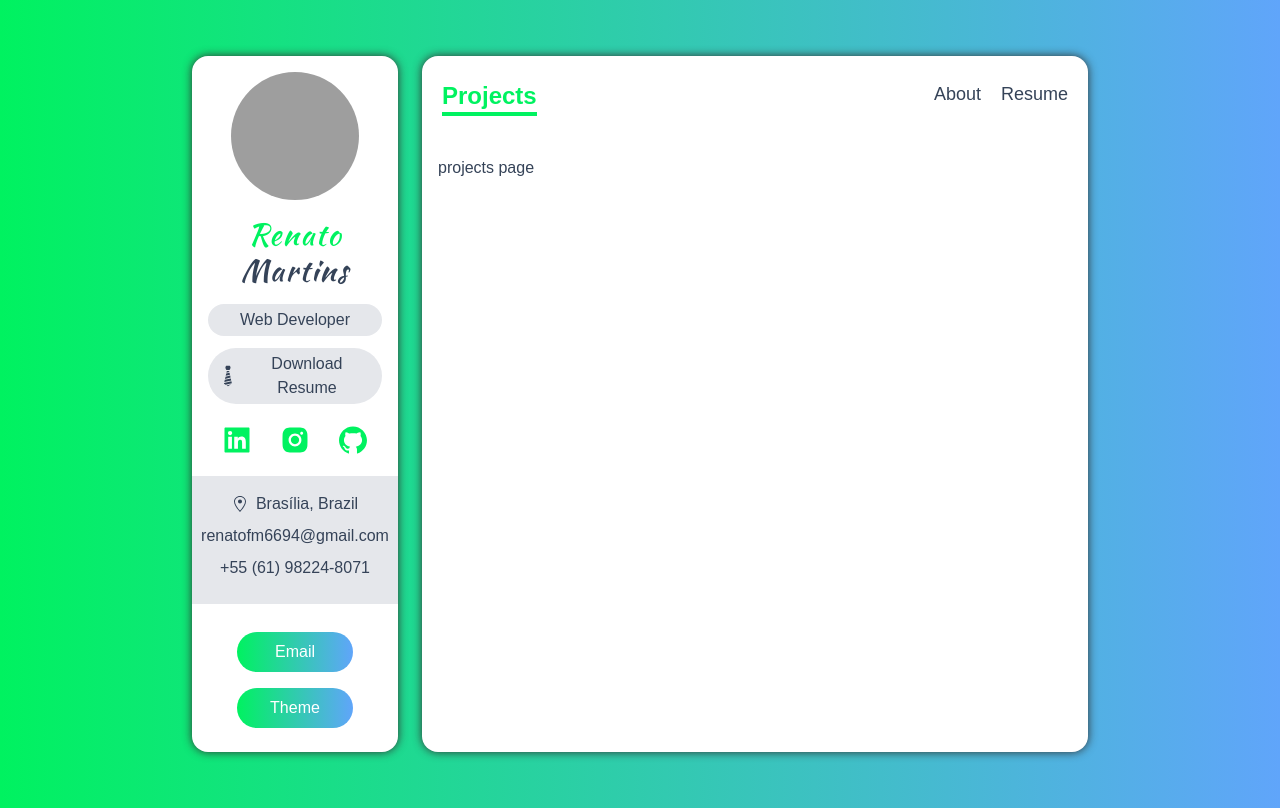
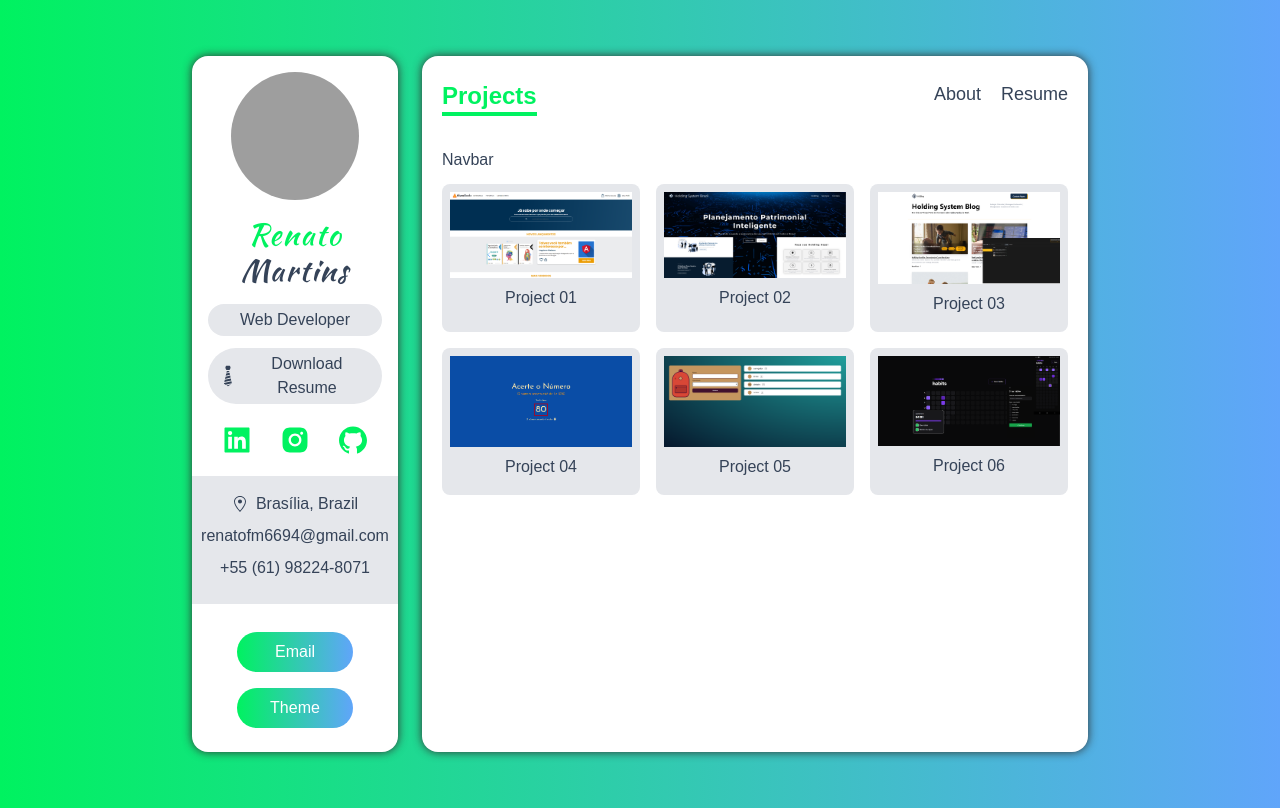
Before and after one commit to renatofm-dev/next-portfolio, a Next.js app: page /projects in a window 1280 px wide. Built offline with nearby package versions, Linux system fonts and the light colour scheme; grey boxes are pictures that could not be loaded.

Commit message:
add new component: ProjectCard.tsx and improve them

```diff
--- /dev/null
+++ b/components/ProjectCard.tsx
@@ -0,0 +1,80 @@
+import { IProject } from '@/types'
+import React, { FunctionComponent, useState } from 'react'
+import { AiFillGithub, AiFillProject } from 'react-icons/ai';
+import { MdClose } from 'react-icons/md';
+
+const ProjectCard: FunctionComponent<{
+  project: IProject;
+}> = ({
+  project: {
+    name,
+    image_path,
+    category,
+    deploy_url,
+    github_url,
+    description,
+    key_techs,
+  }
+}) => {
+
+    const [showDetail, setShowDetail] = useState(false);
+    return (
+      <div>
+        <img src={image_path} alt={`image of project ${name}`} className='cursor-pointer'
+          onClick={()=> setShowDetail(true)}/>
+        <p className='my-2 text-center'>{name}</p>
+
+
+        {
+          showDetail &&
+
+
+          <div className='absolute top-0 left-0 z-10 grid w-full h-auto p-2 text-black bg-gray-100 md:grid-cols-2 gap-x-12 dark:text-white dark:bg-dark-100'>
+
+            <div>
+              <img src={image_path} alt={`image of project ${name}`} />
+
+              <div className='flex justify-center my-4 space-x-3'>
+
+                <a href={github_url} className='flex items-center px-4 py-2 space-x-3 text-lg bg-gray-200 dark:bg-dark-200'>
+                  <AiFillGithub /> <span>Github</span>
+                </a>
+                <a href={deploy_url} className='flex items-center px-4 py-2 space-x-3 text-lg bg-gray-200 dark:bg-dark-200'>
+                  <AiFillProject /> <span>Project</span>
+                </a>
+              </div>
+
+
+            </div>
+
+            <div>
+              <h2 className='mb-3 text-xl font-medium md:text-2xl'>{name}</h2>
+              <h3 className='mb-3 font-medium'>{description}</h3>
+
+              <div className='flex mt-5 space-x-2 text-sm tracking-wider flax-wrap'>
+                {
+                  key_techs.map(tech => (
+                    <span key={tech}
+                      className='px-2 py-1 my-1 bg-gray-200 rounded-sm dark:bg-dark-200'
+                    >
+                      {tech}
+                    </span>
+                  ))
+                }
+              </div>
+            </div>
+
+            <button onClick={()=> setShowDetail(false)}
+              className='absolute p-1 bg-gray-200 rounded-full top-3 right-3 focus:outline-none dark:bg-dark-200'
+            >
+              <MdClose size={30} />
+            </button>
+
+          </div>
+        }
+      </div>
+
+    )
+  }
+
+export default ProjectCard
--- a/data.ts
+++ b/data.ts
@@ -104,7 +104,7 @@
   {
     name:"Project 01",
     description: "Lorem ipsum dolor sit amet, consectetur adipiscing elit, sed do eiusmod tempor incididunt ut labore et dolore magna aliqua.",
-    image_path:"../images/project01.png",
+    image_path:"../images/alurabooks.png",
     deploy_url: "https://github.com/rmartins94/My-Blog",
     category: ["React", "Node"],
     github_url: "https://github.com/rmartins94/My-Blog",
@@ -114,7 +114,7 @@
   {
     name:"Project 02",
     description: "Lorem ipsum dolor sit amet, consectetur adipiscing elit, sed do eiusmod tempor incididunt ut labore et dolore magna aliqua.",
-    image_path:"../images/project02.png",
+    image_path:"../images/hsb-landingpage.png",
     deploy_url: "https://github.com/rmartins94/My-Blog",
     category: ["React", "Node"],
     github_url: "https://github.com/rmartins94/My-Blog",
@@ -124,7 +124,7 @@
   {
     name:"Project 03",
     description: "Lorem ipsum dolor sit amet, consectetur adipiscing elit, sed do eiusmod tempor incididunt ut labore et dolore magna aliqua.",
-    image_path:"../images/project03.png",
+    image_path:"../images/HSBlog.png",
     deploy_url: "https://github.com/rmartins94/My-Blog",
     category: ["React", "Node"],
     github_url: "https://github.com/rmartins94/My-Blog",
@@ -134,7 +134,7 @@
   {
     name:"Project 04",
     description: "Lorem ipsum dolor sit amet, consectetur adipiscing elit, sed do eiusmod tempor incididunt ut labore et dolore magna aliqua.",
-    image_path:"../images/project04.png",
+    image_path:"../images/javascript-voice-recognition.png",
     deploy_url: "https://github.com/rmartins94/My-Blog",
     category: ["React", "Node"],
     github_url: "https://github.com/rmartins94/My-Blog",
@@ -144,7 +144,7 @@
   {
     name:"Project 05",
     description: "Lorem ipsum dolor sit amet, consectetur adipiscing elit, sed do eiusmod tempor incididunt ut labore et dolore magna aliqua.",
-    image_path:"../images/project05.png",
+    image_path:"../images/mochila-de-viagem.png",
     deploy_url: "https://github.com/rmartins94/My-Blog",
     category: ["React", "Node"],
     github_url: "https://github.com/rmartins94/My-Blog",
@@ -154,7 +154,7 @@
   {
     name:"Project 06",
     description: "Lorem ipsum dolor sit amet, consectetur adipiscing elit, sed do eiusmod tempor incididunt ut labore et dolore magna aliqua.",
-    image_path:"../images/project06.png",
+    image_path:"../images/nlw-setup-2023.png",
     deploy_url: "https://github.com/rmartins94/My-Blog",
     category: ["React", "Node"],
     github_url: "https://github.com/rmartins94/My-Blog",
--- a/pages/projects.tsx
+++ b/pages/projects.tsx
@@ -1,11 +1,28 @@
+import ProjectCard from '@/components/ProjectCard'
+import { projects } from '@/data'
 import React from 'react'
 
- const projects = () => {
+ const Projects = () => {
   return (
-    <div className='p-4'>
-        projects page
+    <div className='px-5 py-2 overflow-y-scroll' style={{height:'65vh'}}>
+       <nav>Navbar</nav>
+
+
+      <div className='relative grid grid-cols-12 gap-4 my-3'>
+        {
+        projects.map(project => (
+          <div className='col-span-12 p-2 bg-gray-200 rounded-lg sm:col-span-6 lg:col-span-4 dark:bg-dark-200'>
+            <ProjectCard
+              project={project}
+              key={project.name}
+            />
+          </div>
+        ))
+        }
+      </div>
+
     </div>
   )
 }
 
-export default projects
+export default Projects
--- a/tailwind.config.js
+++ b/tailwind.config.js
@@ -25,7 +25,7 @@
         },
         dark: {
           DEFAULT: '#010101',
-          100: '#0A0B1E',
+          100: '#0A0B0E',
           200: '#16181D',
           300: '#16181D',
           500: '#0F1115',
```
